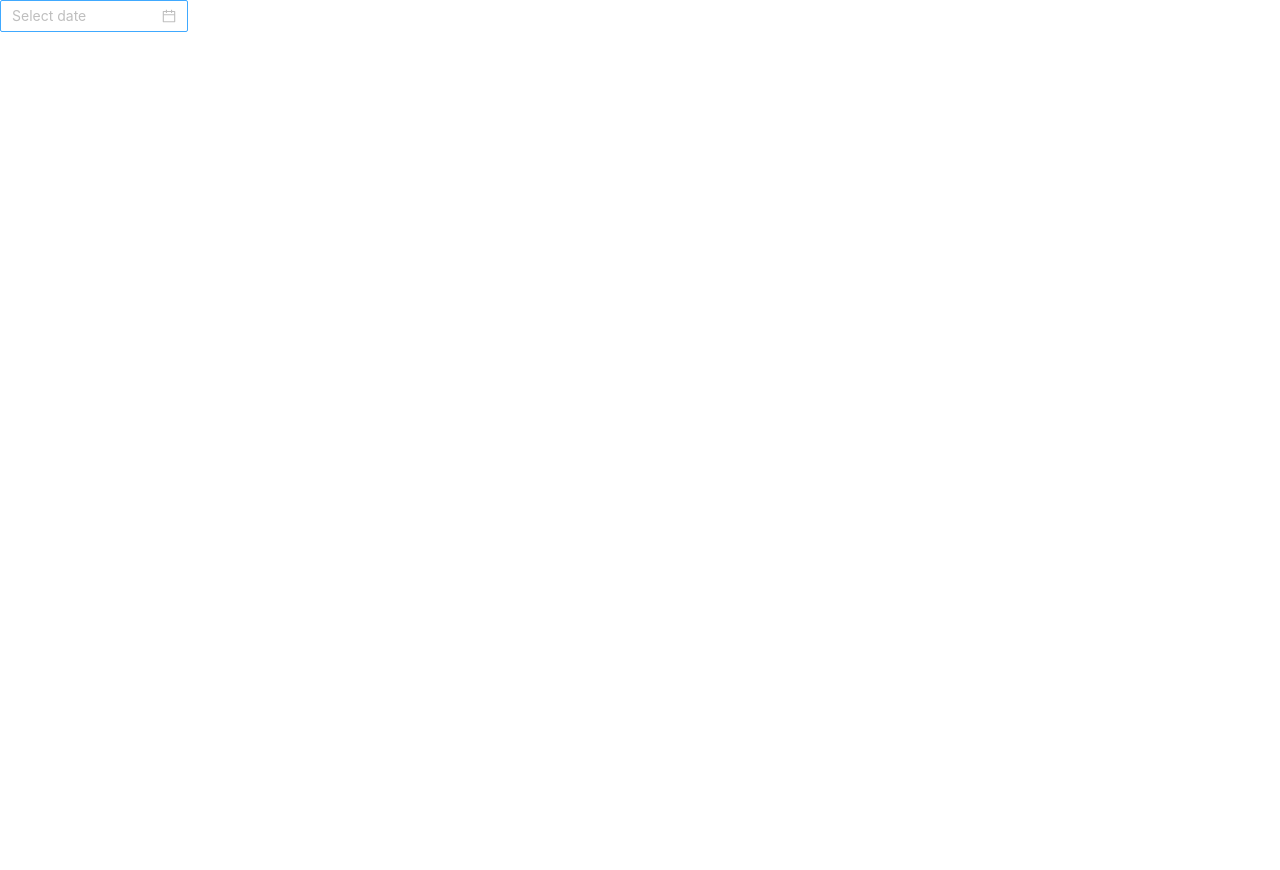
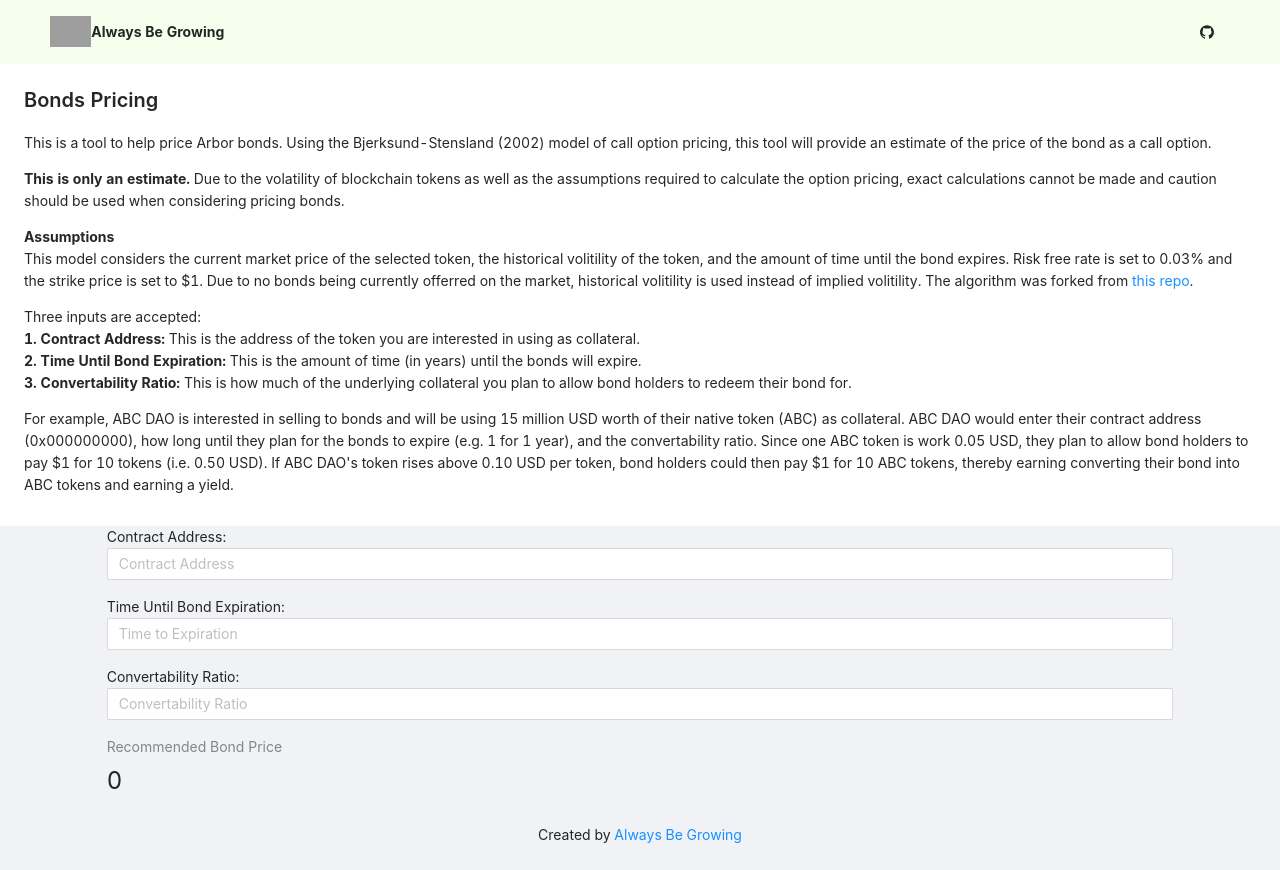
Before and after one commit to alwaysbegrowing/conv-bonds-pricing, a React (Create React App) app: page / in a window 1280 px wide. Before the commit the page ends 800 px from the top, so only its background shows below. Built offline with nearby package versions, Linux system fonts and the light colour scheme; no server answers; grey boxes are pictures that could not be loaded.

Commit message:
add table and design

```diff
--- a/src/App.js
+++ b/src/App.js
@@ -1,6 +1,18 @@
 import "antd/dist/antd.min.css";
-import { useEffect, useState } from "react";
-import { DatePicker } from "antd";
+import { useEffect, useState, useRef } from "react";
+import {
+  Layout,
+  Row,
+  Col,
+  Button,
+  PageHeader,
+  Input,
+  Space,
+  Statistic,
+} from "antd";
+import { GithubOutlined } from "@ant-design/icons";
+
+const { Header, Footer, Content } = Layout;
 
 //Enter parameters here (Token contract address; Expiration data; Strike Price)
 //Output the result of the equation here
@@ -9,18 +21,26 @@
   const [underlyingPrice, setUnderlyingPrice] = useState();
   const [time, setTime] = useState();
   const [volatility, setVolatility] = useState();
-  const contractAddress = "0xa0b86991c6218b36c1d19d4a2e9eb0ce3606eb48";
+  const [contractAddress, setContractAddress] = useState();
+  const [ratio, setRatio] = useState();
+  const [bondValue, setBondValue] = useState();
+  const inputRef = useRef(null);
+
+  console.log(volatility);
+  console.log(bondValue);
+
+  // const contractAddress = "0xa0b86991c6218b36c1d19d4a2e9eb0ce3606eb48";
 
   useEffect(() => {
     const getMarketData = async () => {
       const marketData = await fetch(
         `api/coinGeckoApi?contractAddress=${contractAddress}`
       );
-      const marketDataJson = await marketData.json();
+      const marketDataJson = await marketData?.json();
       const prices = marketDataJson.data.prices;
 
       const priceArray = [];
-      prices.map((array) => priceArray.push(array[1]));
+      prices?.map((array) => priceArray.push(array[1]));
 
       setUnderlyingPrice(priceArray[365]);
 
@@ -36,27 +56,27 @@
 
       const getSd = () => {
         const n = naturalLogsPrices.length;
-        const mean = naturalLogsPrices.reduce((a, b) => a + b) / n;
+        const mean = naturalLogsPrices?.reduce((a, b) => a + b) / n;
         const std = Math.sqrt(
           naturalLogsPrices
-            .map((x) => Math.pow(x - mean, 2))
-            .reduce((a, b) => a + b) / n
+            ?.map((x) => Math.pow(x - mean, 2))
+            ?.reduce((a, b) => a + b) / n
         );
         return std;
       };
 
       const stdPriceDifferences = getSd();
+      console.log(stdPriceDifferences);
       const historicalVolitility = stdPriceDifferences * Math.sqrt(365);
       setVolatility(historicalVolitility);
     };
     getMarketData();
-  }, []);
+  }, [contractAddress]);
 
-  //
-
-  const fs = underlyingPrice;
-  const t = 0.5;
   const v = volatility;
+  const t = time;
+  const fs = underlyingPrice * ratio;
+  // const x = strikePrice;
 
   useEffect(() => {
     const getBSData = async () => {
@@ -64,17 +84,156 @@
         await fetch(`api/getBSEstimate?fs=${fs}&t=${t}&v=${v}`)
       ).json();
       const value = await data[0];
-      console.log(value);
+      setBondValue(value);
     };
     getBSData();
-  }, [fs, v]);
+  }, [fs, t, v]);
 
   return (
-    <div className="App">
-      <header className="App-header">
-        <DatePicker>Blue</DatePicker>
-      </header>
-    </div>
+    <Layout style={{ minHeight: "100vh" }}>
+      <Header style={{ backgroundColor: "#f6ffed" }}>
+        <Row justify="space-between">
+          <Col>
+            <img
+              style={{
+                float: "left",
+                height: 31,
+                // width: 200,
+                margin: "16px 0px 16px 0",
+              }}
+              src="https://tse3.mm.bing.net/th?id=OIP.XYaeDXspGLV6vl4xFh7CDgHaHa"
+              alt="abg logo"
+            />
+            <b> Always Be Growing</b>
+          </Col>
+          <Col>
+            {" "}
+            <Button
+              onClick={() => {
+                window.open(
+                  "https://github.com/alwaysbegrowing/conv-bonds-pricing"
+                );
+              }}
+              type="text"
+            >
+              <GithubOutlined />
+            </Button>
+          </Col>
+        </Row>
+      </Header>
+      <Content>
+        <PageHeader style={{ backgroundColor: "#fff" }} title="Bonds Pricing">
+          <p>
+            This is a tool to help price Arbor bonds. Using the
+            Bjerksund-Stensland (2002) model of call option pricing, this tool
+            will provide an estimate of the price of the bond as a call option.
+          </p>
+          <p>
+            <b>This is only an estimate.</b> Due to the volatility of blockchain
+            tokens as well as the assumptions required to calculate the option
+            pricing, exact calculations cannot be made and caution should be
+            used when considering pricing bonds.
+          </p>
+          <b>Assumptions</b>
+          <p>
+            This model considers the current market price of the selected token,
+            the historical volitility of the token, and the amount of time until
+            the bond expires. Risk free rate is set to 0.03% and the strike
+            price is set to $1. Due to no bonds being currently offerred on the
+            market, historical volitility is used instead of implied volitility.
+            The algorithm was forked from{" "}
+            <a href="https://github.com/dedwards25/Python_Option_Pricing/blob/master/GBS.ipynb">
+              this repo
+            </a>
+            .
+          </p>
+          Three inputs are accepted:
+          <p>
+            <li>
+              <b>1. Contract Address:</b> This is the address of the token you
+              are interested in using as collateral.
+            </li>
+            <li>
+              <b>2. Time Until Bond Expiration:</b> This is the amount of time
+              (in years) until the bonds will expire.
+            </li>
+            <li>
+              <b>3. Convertability Ratio:</b> This is how much of the underlying
+              collateral you plan to allow bond holders to redeem their bond
+              for.
+            </li>
+          </p>
+          <p>
+            For example, ABC DAO is interested in selling to bonds and will be
+            using 15 million USD worth of their native token (ABC) as
+            collateral. ABC DAO would enter their contract address
+            (0x000000000), how long until they plan for the bonds to expire
+            (e.g. 1 for 1 year), and the convertability ratio. Since one ABC
+            token is work 0.05 USD, they plan to allow bond holders to pay $1
+            for 10 tokens (i.e. 0.50 USD). If ABC DAO's token rises above 0.10
+            USD per token, bond holders could then pay $1 for 10 ABC tokens,
+            thereby earning converting their bond into ABC tokens and earning a
+            yield.
+          </p>
+        </PageHeader>
+        <Space direction="vertical" size="middle" style={{ display: "flex" }}>
+          <Row>
+            <Col span={2}></Col>
+            <Col span={20}>
+              <div>Contract Address:</div>
+              <Input
+                placeholder="Contract Address"
+                value={contractAddress}
+                onChange={(event) => {
+                  setContractAddress(event.target.value);
+                }}
+                ref={inputRef}
+              />
+            </Col>
+            <Col span={2}></Col>
+          </Row>
+          <Row>
+            <Col span={2}></Col>
+            <Col span={20}>
+              <div>Time Until Bond Expiration:</div>
+              <Input
+                placeholder="Time to Expiration"
+                value={time}
+                onChange={(event) => {
+                  setTime(event.target.value);
+                }}
+                ref={inputRef}
+              />
+            </Col>
+            <Col span={2}></Col>
+          </Row>
+          <Row>
+            <Col span={2}></Col>
+            <Col span={20}>
+              <div>Convertability Ratio:</div>
+              <Input
+                placeholder="Convertability Ratio"
+                value={ratio}
+                onChange={(event) => {
+                  setRatio(event.target.value);
+                }}
+                ref={inputRef}
+              />
+            </Col>
+            <Col span={2}></Col>
+          </Row>
+          <Row>
+            <Col span={2}></Col>
+            <Col span={20}>
+              <Statistic title="Recommended Bond Price" value={bondValue} />
+            </Col>
+          </Row>
+        </Space>
+      </Content>
+      <Footer style={{ textAlign: "center" }}>
+        Created by <a href="https://abg.garden">Always Be Growing</a>
+      </Footer>
+    </Layout>
   );
 }
 
```
Also changed, not shown: 1 other file (tests, documents, lock files or other folders).
